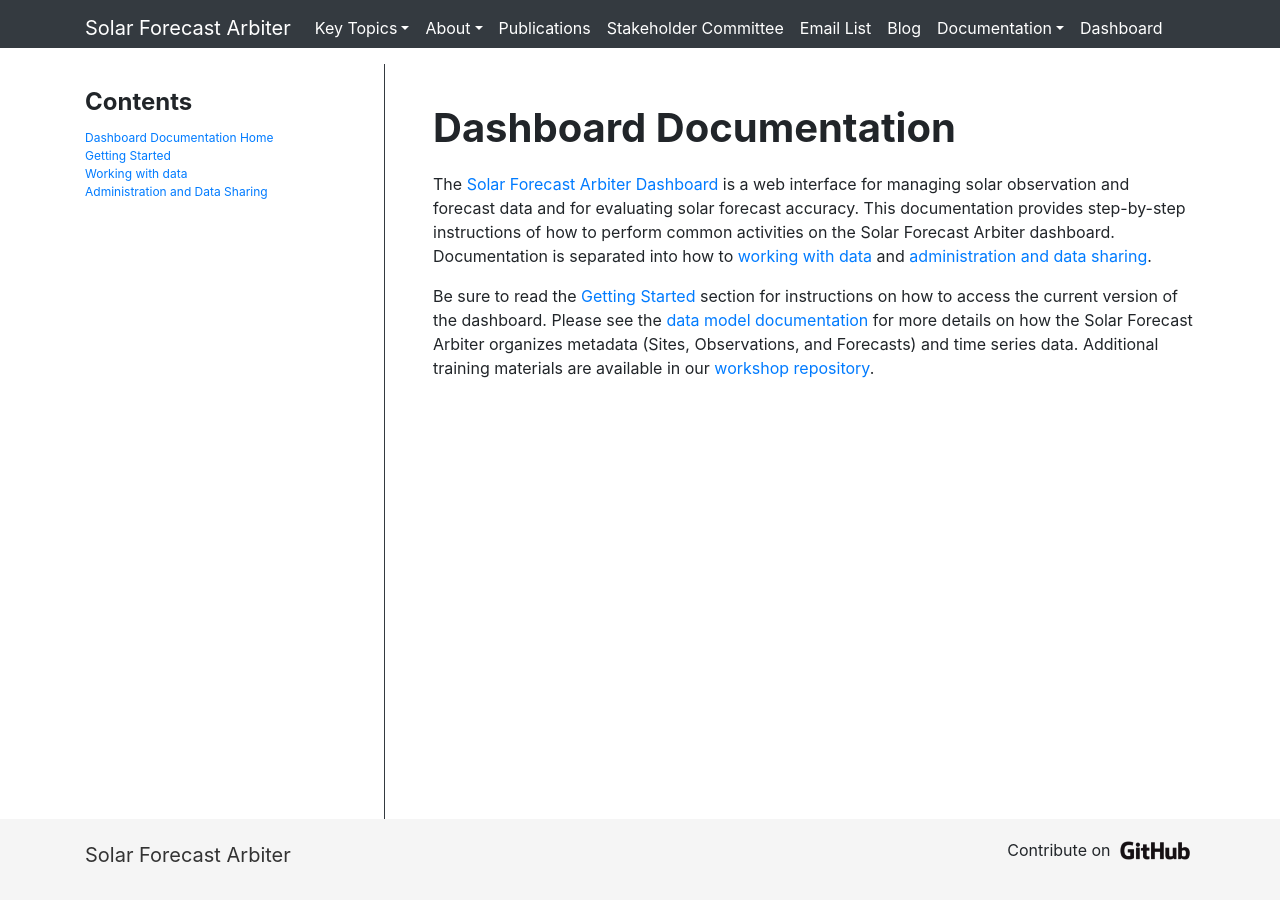
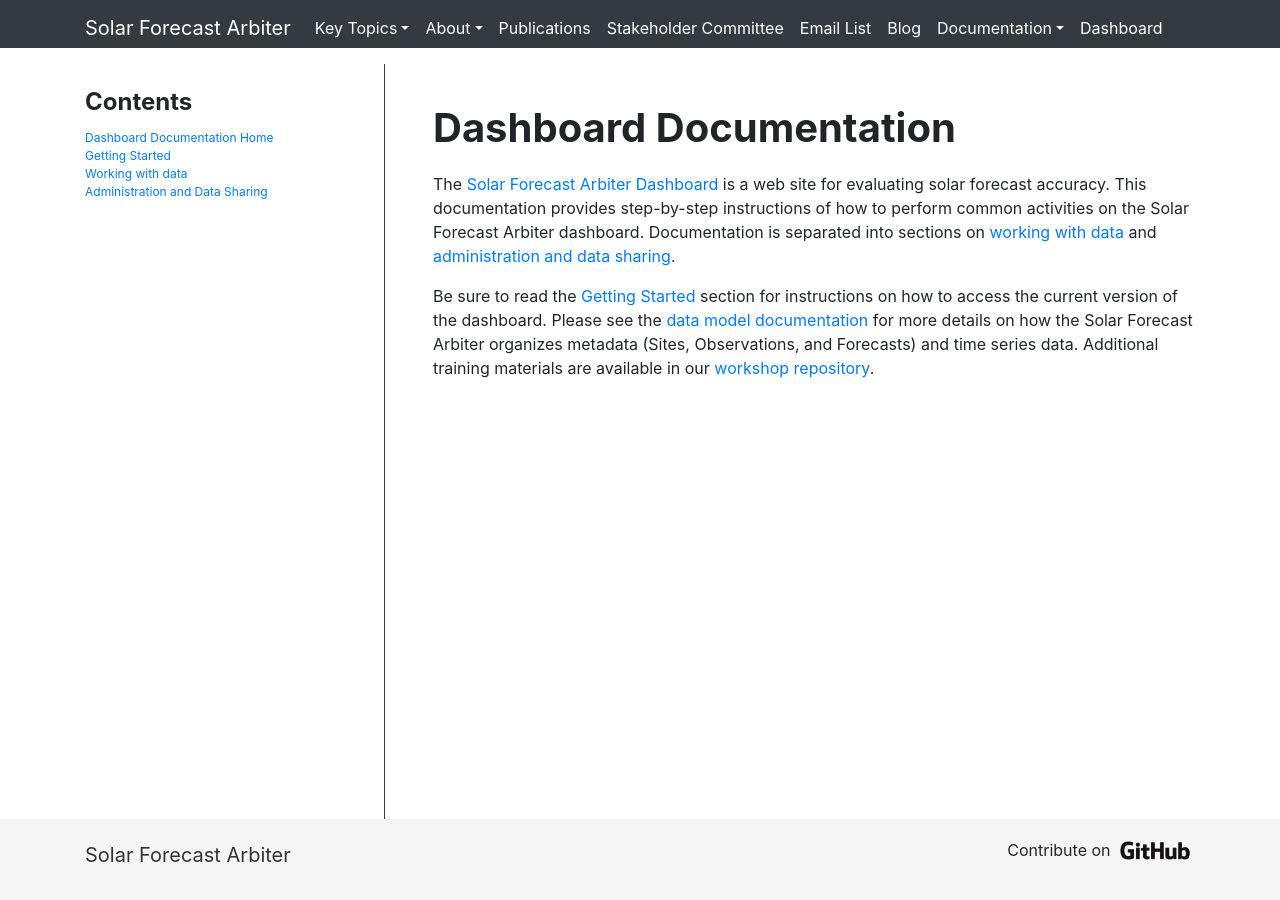
Before and after one commit to SolarArbiter/SolarArbiter.github.io, a Jekyll site: the page built from documentation/dashboard/documentation.md, in a window 1280 px wide. Built offline with Jekyll 4.4.1, drawn with Linux system fonts in a browser that asks for light colours; our own code applies the rules of GitHub Pages for plain Markdown files.

Commit message:
create directory structure for documentation

```diff
--- a/dashboard_documentation.md
+++ b/documentation/dashboard/documentation.md
@@ -9,10 +9,9 @@ Dashboard Documentation
 {: .anchor}
 
 The [Solar Forecast Arbiter Dashboard](https://dashboard.solarforecastarbiter.org)
-is a web interface for managing solar observation and forecast data and for
-evaluating solar forecast accuracy. This documentation provides step-by-step
-instructions of how to perform common activities on the Solar Forecast Arbiter
-dashboard. Documentation is separated into how to
+is a web site for evaluating solar forecast accuracy. This documentation
+provides step-by-step instructions of how to perform common activities on the
+Solar Forecast Arbiter dashboard. Documentation is separated into sections on
 [working with data](/documentation/dashboard/working-with-data) and
 [administration and data sharing](/documentation/dashboard/administration).
 
```
Also changed, not shown: documentation/dashboard/getting_started.md (renamed from dashboard_getting_started.md, +1 -1 lines), documentation/dashboard/administration.md (renamed from dashboard_administration.md), documentation/dashboard/working_with_data.md (renamed from dashboard_data.md).
